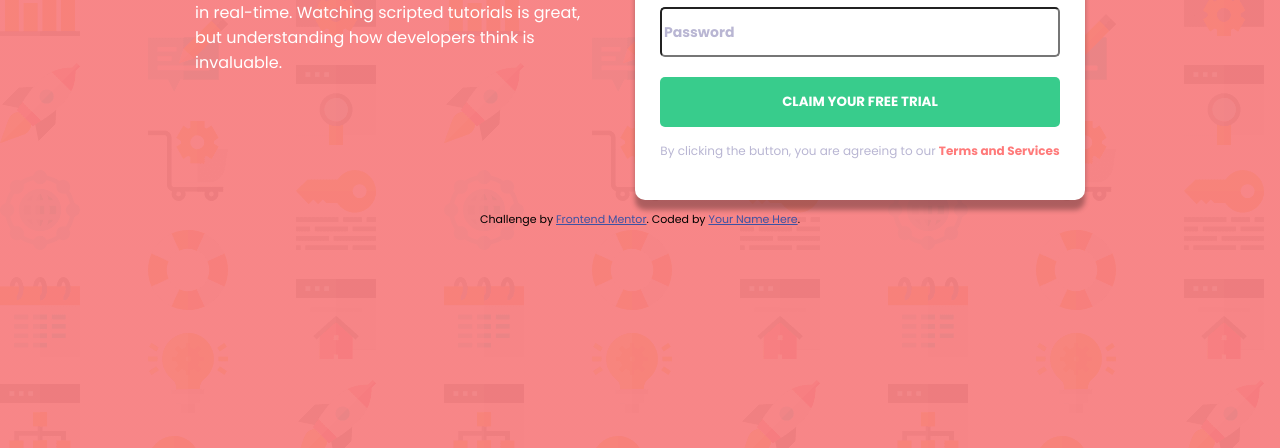
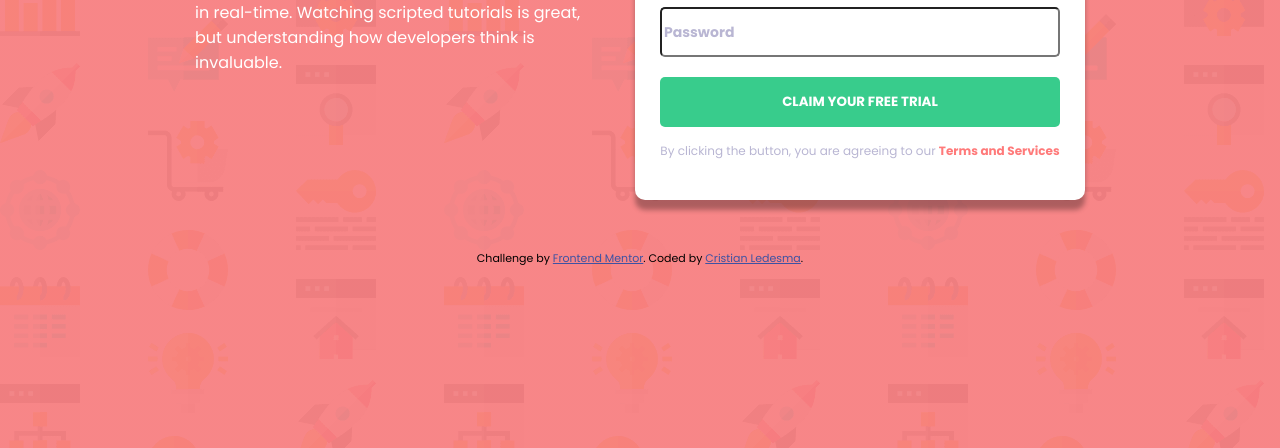
Before and after one commit to CristianEduardoLedesma/intro-component-with-signup-form-master, a plain HTML site: page index.html in a window 1280 px wide. Shown: the part 352-800 px from the top of the page. Drawn offline with Linux system fonts and the light colour scheme.

Commit message:
Add files via upload

```diff
--- a/index.html
+++ b/index.html
@@ -7,12 +7,6 @@
   <link rel="icon" type="image/png" sizes="32x32" href="./images/favicon-32x32.png">
 
   <title>Frontend Mentor | Intro component with sign up form</title>
-
-  <!-- Feel free to remove these styles or customise in your own stylesheet 👍 -->
-  <style>
-    .attribution { font-size: 11px; text-align: center; }
-    .attribution a { color: hsl(228, 45%, 44%); }
-  </style>
 
   <link rel="stylesheet" href="style.css">
 </head>
@@ -46,10 +40,9 @@
   <footer>
     <p class="attribution">
       Challenge by <a href="https://www.frontendmentor.io?ref=challenge" target="_blank">Frontend Mentor</a>.
-      Coded by <a href="#">Your Name Here</a>.
+      Coded by <a href="https://www.linkedin.com/in/cristian-ledesma-58b628134/">Cristian Ledesma</a>.
     </p>
   </footer>
-
   <script src="scripts.js"></script>
 </body>
 </html>
--- a/style.css
+++ b/style.css
@@ -29,7 +29,6 @@ main {
 	align-items: center;
 	flex-direction: row;
 	margin-top: 40px;
-
 }
 
 .left {
@@ -162,6 +161,15 @@ main {
 	display: none;
 }
 
+.attribution {
+	font-size: 11px;
+	text-align: center;
+	margin-top: 50px;
+}
+.attribution a {
+	color: hsl(228, 45%, 44%);
+}
+
 @media(max-width: 768px){
 	main {
 		flex-direction: column;
```
